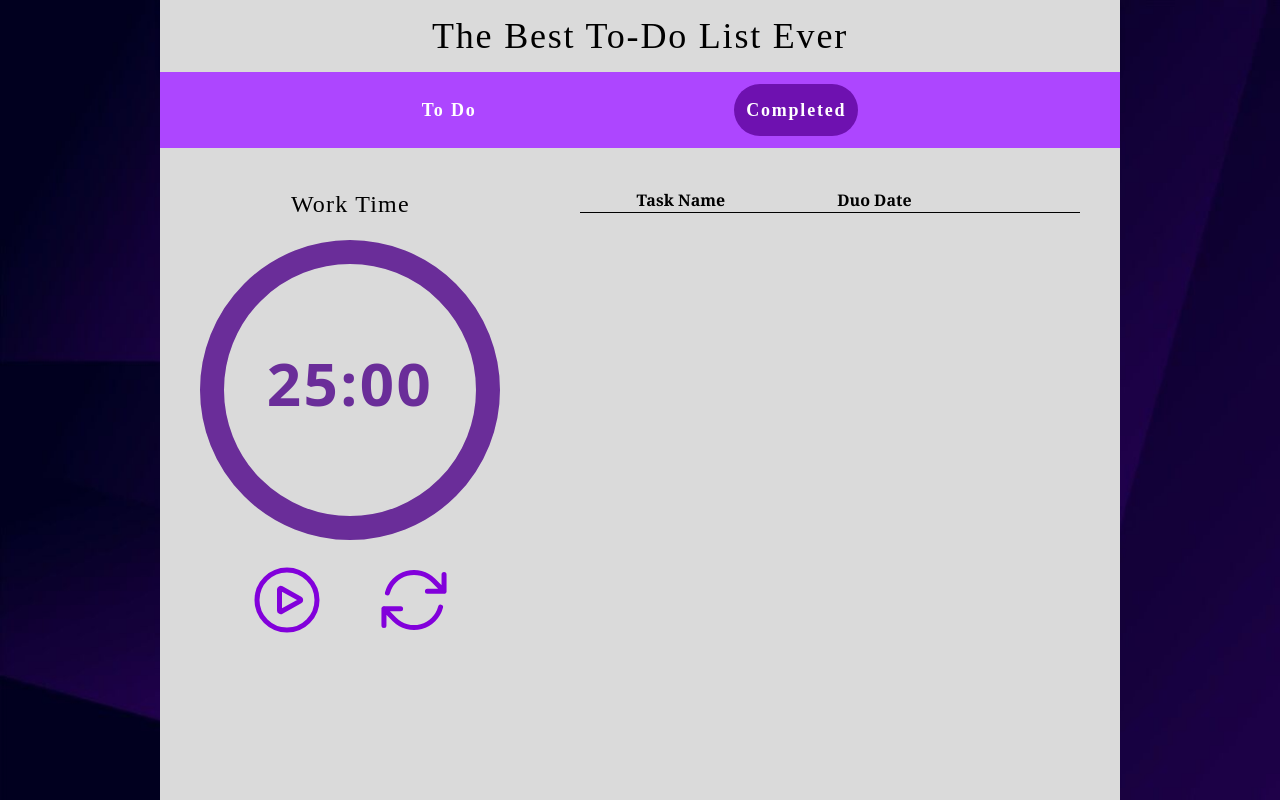
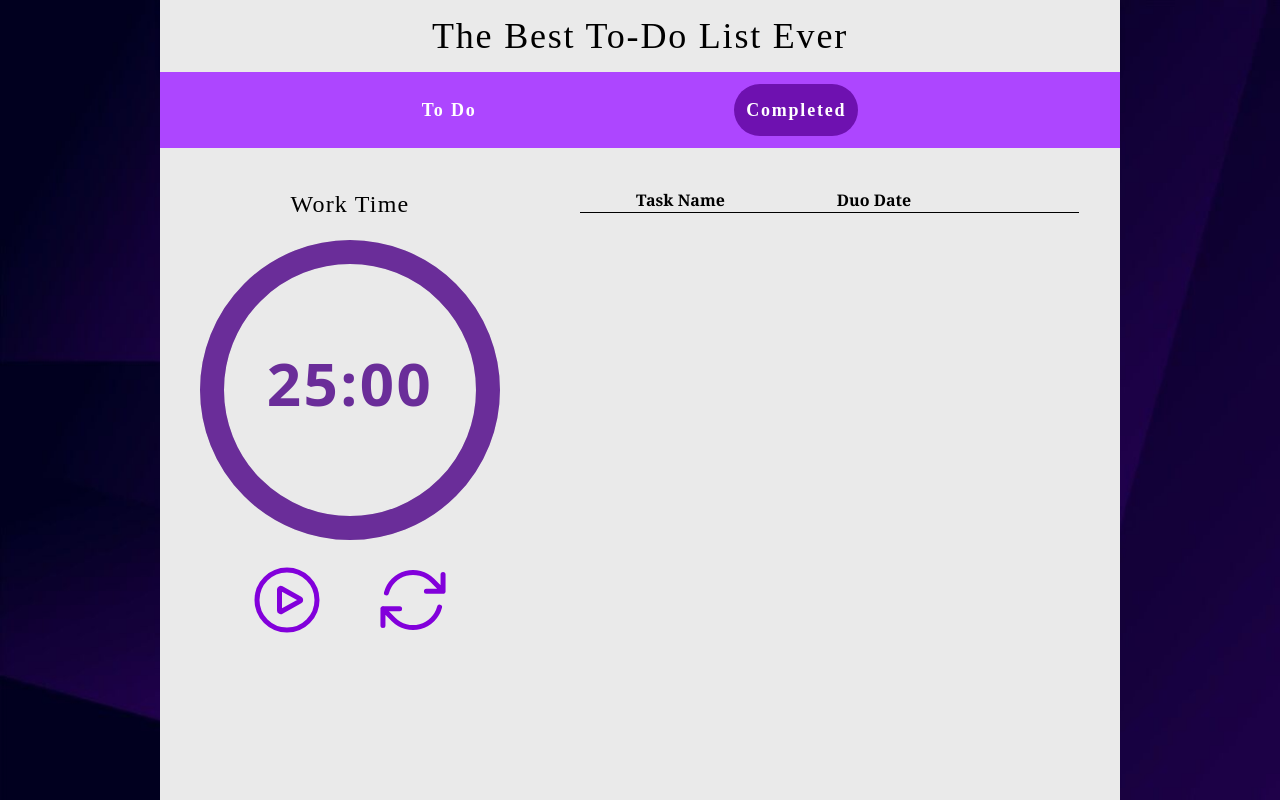
Before and after one commit to DanielFonsecaa/TodoList-Pomodoro, a React (Vite) app: page /completed in a window 1280 px wide. Built offline with nearby package versions, Linux system fonts and the light colour scheme; a web font is replaced by a local one.

Commit message:
did some confusing with git. fixed

```diff
--- a/src/App.tsx
+++ b/src/App.tsx
@@ -5,12 +5,12 @@ import SideBar from "./Components/SideBar";
 import Timer from "./Components/Timer";
 function App() {
   return (
-    <div className="w-fit md:w-[60em] h-screen relative m-auto bg-[#DADADA]">
-      <div className="sticky top-0 bg-[#DADADA] z-50">
+    <div className="w-fit md:w-[60em] h-screen relative m-auto bg-[#EAEAEA]">
+      <div className="sticky top-0 bg-[#EAEAEA] z-50">
         <NavBar></NavBar>
         <SideBar></SideBar>
       </div>
-      <div className="flex sm:flex-row flex-col bg-[#DADADA] justify-center item">
+      <div className="flex sm:flex-row flex-col bg-[#EAEAEA] ">
         <div className="p-10 ">
           <Timer></Timer>
         </div>
--- a/src/Components/Timer.tsx
+++ b/src/Components/Timer.tsx
@@ -79,7 +79,7 @@ const Timer = () => {
       <h2 className=" mb-5 text-2xl tracking-wider">
         {isWork ? "Work Time" : "Break Time"}
       </h2>
-      <div className="font-sans  font-bold tracking-wider">
+      <div className="font-sans m-0 font-bold tracking-wider">
         <CircularProgressbar
           value={percentage}
           text={formattedMinutes + ":" + formattedSeconds}
--- a/src/Components/TodoTask.tsx
+++ b/src/Components/TodoTask.tsx
@@ -73,7 +73,7 @@ const TodoTask = ({
               xmlns="http://www.w3.org/2000/svg"
               fill="none"
               viewBox="0 0 24 24"
-              stroke-width="1.5"
+              strokeWidth="1.5"
               stroke="currentColor"
               className="size-7 hover:scale-110"
             >
@@ -81,8 +81,8 @@ const TodoTask = ({
                 className={
                   isPastOrToday(new Date(task.deadline)) ? "stroke-red-500" : ""
                 }
-                stroke-linecap="round"
-                stroke-linejoin="round"
+                strokeLinecap="round"
+                strokeLinejoin="round"
                 d="m9.75 9.75 4.5 4.5m0-4.5-4.5 4.5M21 12a9 9 0 1 1-18 0 9 9 0 0 1 18 0Z"
               />
             </svg>
```
